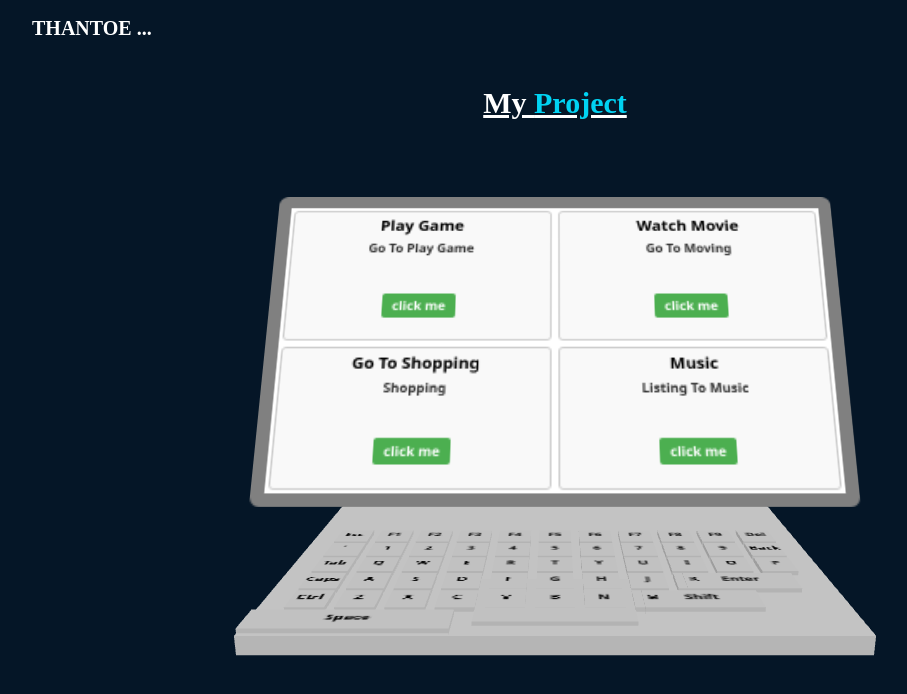
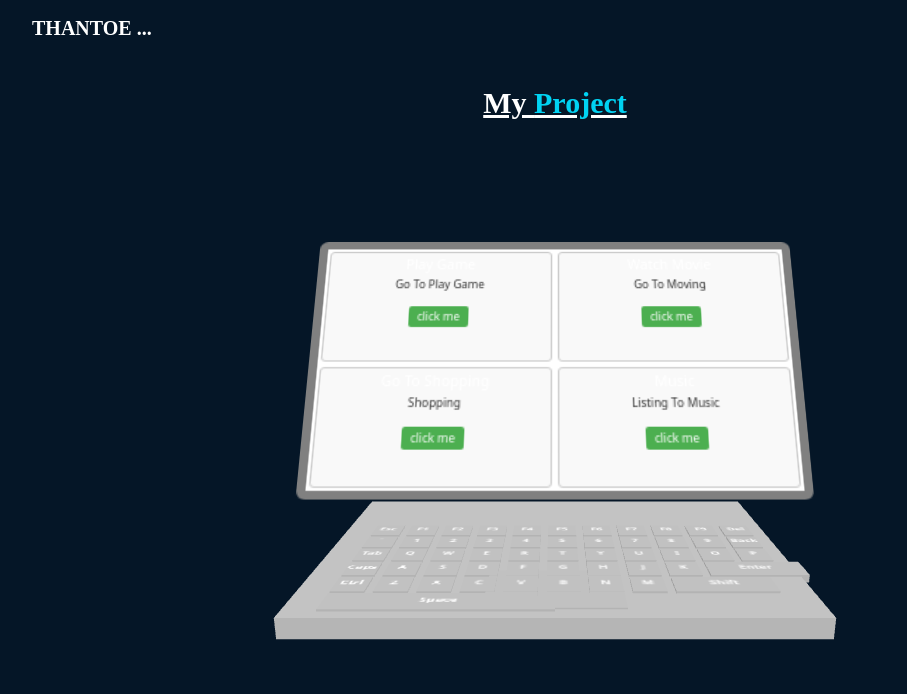
Before and after one commit to THANTOEAUNG278/Portfolio_React, a React (Vite) app: page /project in a window 1280 px wide. Shown: the top 694 px of the page, without its empty margins (85-992 px from the left). Built offline with nearby package versions, Linux system fonts and the light colour scheme.

Commit message:
add laptop

```diff
--- a/package.json
+++ b/package.json
@@ -19,6 +19,7 @@
     "react": "^19.1.0",
     "react-dom": "^19.1.0",
     "react-icons": "^5.5.0",
+    "react-responsive": "^10.0.1",
     "react-router-dom": "^7.6.2",
     "three": "^0.180.0",
     "typed.js": "^2.1.0"
--- a/src/3D/ThreeDLaptopOneFile.jsx
+++ b/src/3D/ThreeDLaptopOneFile.jsx
@@ -1,16 +1,16 @@
 import { Canvas } from "@react-three/fiber";
 import { OrbitControls, Html } from "@react-three/drei";
 import MyProject from "../component/MyProject";
+import { useMediaQuery } from "react-responsive";
 
 function Laptop() {
-
   const keyRows = [
     ["Esc", "F1", "F2", "F3", "F4", "F5", "F6", "F7", "F8", "F9", "Del"],
-    ["`", "1", "2", "3", "4", "5", "6", "7", "8", "9",  "Back"],
-    ["Tab", "Q", "W", "E", "R", "T", "Y", "U", "I", "O", "P",],
+    ["`", "1", "2", "3", "4", "5", "6", "7", "8", "9", "Back"],
+    ["Tab", "Q", "W", "E", "R", "T", "Y", "U", "I", "O", "P"],
     ["Caps", "A", "S", "D", "F", "G", "H", "J", "K", "Enter"],
-    ["Ctrl",  "Z", "X", "C", "V", "B", "N", "M",  "Shift"],
-    [ "Space",]
+    ["Ctrl", "Z", "X", "C", "V", "B", "N", "M", "Shift"],
+    ["Space"],
   ];
 
   return (
@@ -18,69 +18,76 @@ function Laptop() {
 
       <group position={[0, 2.2, -3.2]} rotation={[-0.5, 0, 0]}>
         <mesh>
-          <boxGeometry args={[5, 2, 0.15]} />
+          <boxGeometry args={[5, 2.6, 0.15]} />
           <meshStandardMaterial color="#f2f2f2" />
         </mesh>
-        <mesh position={[0, 0, 0.075]}>
-          <planeGeometry args={[4.6, 2.8]} />
+
+        <mesh position={[0, 0, 0.08]}>
+          <planeGeometry args={[4.6, 2.6]} />
           <meshStandardMaterial color="#ffffff" />
           <Html transform position={[0, 0, 0.01]}>
             <div
               style={{
-                width: "350px",
-                height: "200px",
+                width: "340px",
+                height: "190px",
                 display: "flex",
                 alignItems: "center",
                 justifyContent: "center",
-                fontSize: "28px",
-                fontWeight: "bold",
                 background: "#fff",
-                color: "#000",
-                 border: "8px solid gray",
+                border: "6px solid gray",
                 borderRadius: "6px",
               }}
             >
-              <MyProject/>
+              <MyProject />
             </div>
           </Html>
         </mesh>
       </group>
 
+
       <mesh>
-        <boxGeometry args={[6, 0.2, 4]} />
+        <boxGeometry args={[6, 0.25, 4]} />
         <meshStandardMaterial color="#e0e0e0" />
       </mesh>
 
-      <mesh position={[0, 0.05, 0.4]}>
+
+      <mesh position={[0, 0.06, 0.4]}>
         <boxGeometry args={[5.4, 0.05, 2.4]} />
         <meshStandardMaterial color="#f7f7f7" />
       </mesh>
 
 
-      {keyRows.map((row, rowIndex) =>
-        row.map((label, colIndex) => {
+      {keyRows.map((row, rowIndex) => {
+        let offsetX = -2.6;
 
+        return row.map((label, colIndex) => {
           const isSpace = label === "Space";
           const isShift = label === "Shift";
           const isEnter = label === "Enter";
-          const width = isSpace ? 2.0 : isShift ? 1.2 : isEnter ? 1.2 : 0.4;
 
-          const x = -2.5 + colIndex * 0.5 + (isSpace ? 0.5 : 0);
-          const z = -0.5 + rowIndex * 0.45;
+          const width = isSpace ? 2.6 : isShift || isEnter ? 1.2 : 0.4;
+          const x = offsetX + width / 2;
+          offsetX += width + 0.1;
+
+          const z = -0.6 + rowIndex * 0.45;
 
           return (
-            <mesh key={`${rowIndex}-${colIndex}`} position={[x, 0.10, z]}>
+            <mesh key={`${rowIndex}-${colIndex}`} position={[x, 0.1, z]}>
               <boxGeometry args={[width, 0.1, 0.4]} />
               <meshStandardMaterial color="#dcdcdc" />
-              <Html transform position={[0, 0.06, 0]} rotation={[-Math.PI / 2, 0, 0]}>
+
+              <Html
+                transform
+                position={[0, 0.06, 0]}
+                rotation={[-Math.PI / 2, 0, 0]}
+              >
                 <div
                   style={{
                     fontSize: "6px",
                     fontWeight: "bold",
-                    color: "#000",
                     textAlign: "center",
+                    width: `${width * 100}px`,
                     userSelect: "none",
-                    width: `${width * 100}px`,
                   }}
                 >
                   {label}
@@ -88,8 +95,8 @@ function Laptop() {
               </Html>
             </mesh>
           );
-        })
-      )}
+        });
+      })}
 
 
       <mesh position={[0, 0.12, 1.3]}>
@@ -101,14 +108,28 @@ function Laptop() {
 }
 
 export default function ThreeDLaptopOneFile() {
+  const isMobile = useMediaQuery({ maxWidth: 500 });
+
   return (
     <div className="flex items-center justify-center">
-      <div  style={{ width: "80%", height: "80vh", background: "" }}>
-        <Canvas camera={{ position: [0, 4, 12], fov: 45 }}>
+      <div className="w-[80%] h-[70vh]">
+        <Canvas
+          camera={{
+            position: isMobile ? [0, 3.5, 16] : [0, 4, 12],
+            fov: isMobile ? 50 : 45,
+          }}
+        >
           <ambientLight intensity={1.2} />
           <directionalLight position={[5, 10, 5]} intensity={1} />
-          <Laptop />
-          <OrbitControls target={[0, 1, 0]} />
+
+
+          <Laptop scale={isMobile ? 0.10 : 1.0} />
+
+          <OrbitControls
+            target={[0, 1, 0]}
+            enableZoom={!isMobile}
+            enableRotate={!isMobile}
+          />
         </Canvas>
       </div>
     </div>
--- a/src/pages/Project.jsx
+++ b/src/pages/Project.jsx
@@ -1,23 +1,22 @@
 import ThreeDLaptopOneFile from "../3D/ThreeDLaptopOneFile";
 import AnimatedBox from "../component/AnimatedBox";
 
-const Project = () =>{
-  return(
-    <>
+const Project = () => {
+  return (
     <div className="py-20">
       <AnimatedBox direction="slide-right">
         <div className="flex items-center justify-center underline">
           <p className="text-3xl font-bold font-edu">
-              My <span className=" text-cyan-400">Project</span>
+            My <span className="text-cyan-400">Project</span>
           </p>
         </div>
       </AnimatedBox>
-        <div>
-          <ThreeDLaptopOneFile/>
+
+      <div className="mt-12">
+        <ThreeDLaptopOneFile />
       </div>
     </div>
+  );
+};
 
-    </>
-  )
-}
 export default Project;
--- a/src/pages/StarBackGround.jsx
+++ b/src/pages/StarBackGround.jsx
@@ -3,42 +3,51 @@ import { Canvas, useFrame } from "@react-three/fiber";
 import { Points, PointMaterial, Preload } from "@react-three/drei";
 import * as random from "maath/random/dist/maath-random.esm";
 
-
-
 const Stars = (props) => {
   const ref = useRef();
-  const [sphere] = useState(() => random.inSphere(new Float32Array(5000), { radius: 1.2 }));
 
-  useFrame((state, delta) => {
-    ref.current.rotation.x -= delta / 10;
-    ref.current.rotation.y -= delta / 15;
+  const [positions] = useState(() =>
+    random.inSphere(new Float32Array(3000), { radius: 1.2 })
+  );
+
+  useFrame((_, delta) => {
+    if (!ref.current) return;
+    ref.current.rotation.x -= delta * 0.02;
+    ref.current.rotation.y -= delta * 0.03;
   });
 
   return (
     <group rotation={[0, 0, Math.PI / 4]}>
-      <Points ref={ref} positions={sphere} stride={3} frustumCulled {...props}>
+      <Points
+        ref={ref}
+        positions={positions}
+        stride={3}
+        frustumCulled={false}   // ⭐ 超重要
+        {...props}
+      >
         <PointMaterial
           transparent
-          color='#f272c8'
-          size={0.002}
-          sizeAttenuation={true}
+          color="#f272c8"
+          size={0.003}
+          sizeAttenuation
           depthWrite={false}
         />
       </Points>
     </group>
   );
 };
-const StarsBackGround = () =>{
-  return(
-<div className='w-full h-auto absolute inset-0 z-[-1]'>
-    <Canvas camera={{ position: [0, 0, 1] }}>
+
+const StarsBackGround = () => {
+  return (
+    <div className="absolute inset-0 -z-10">
+      <Canvas camera={{ position: [0, 0, 1] }}>
         <Suspense fallback={null}>
           <Stars />
-       </Suspense>
-
+        </Suspense>
         <Preload all />
       </Canvas>
     </div>
-  )
-}
+  );
+};
+
 export default StarsBackGround;
```
Also changed, not shown: 1 other file (tests, documents, lock files or other folders). Lines whose indentation alone changed are shown as unchanged.
